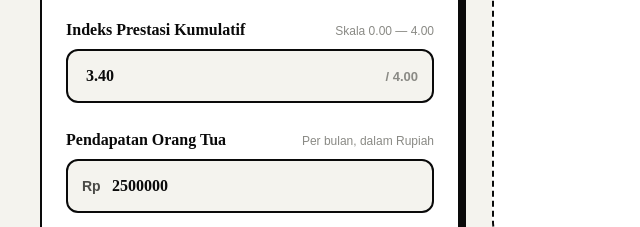
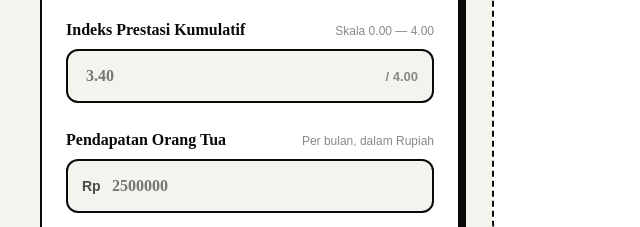
Before and after one commit to Zaqpurpur-Neo/beasiswa-fuzzy, a plain HTML site: page index.html in a window 1280 px wide. Shown: the part 544-771 px from the top of the page, 0-640 px from the left. Drawn offline with Linux system fonts and the light colour scheme; a web font is replaced by a local one.

Commit message:
new castle

```diff
--- a/index.html
+++ b/index.html
@@ -853,7 +853,6 @@
                                         min="0"
                                         max="4"
                                         placeholder="3.40"
-                                        value="3.40"
                                     />
                                     <span class="suffix">/ 4.00</span>
                                 </div>
@@ -877,7 +876,6 @@
                                         step="100000"
                                         min="0"
                                         placeholder="2500000"
-                                        value="2500000"
                                     />
                                 </div>
                             </div>
```
